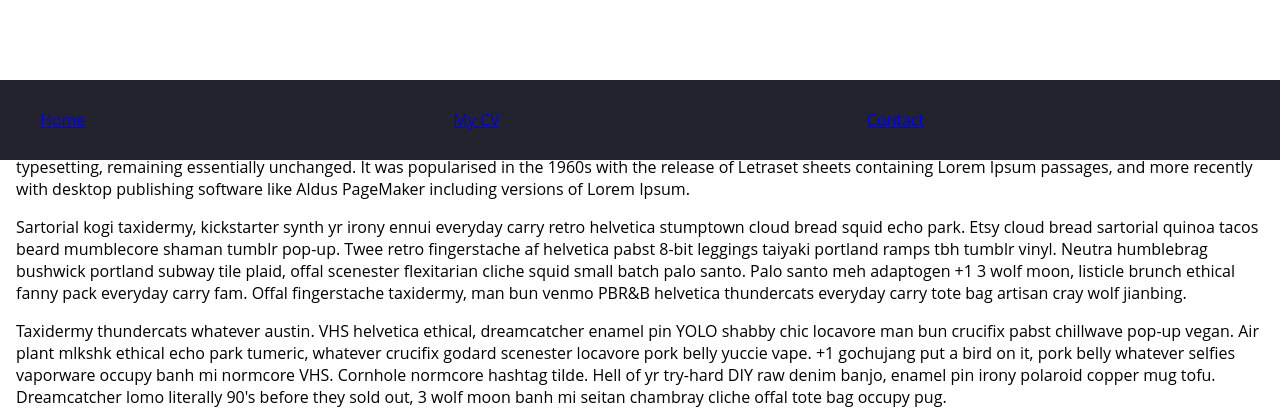
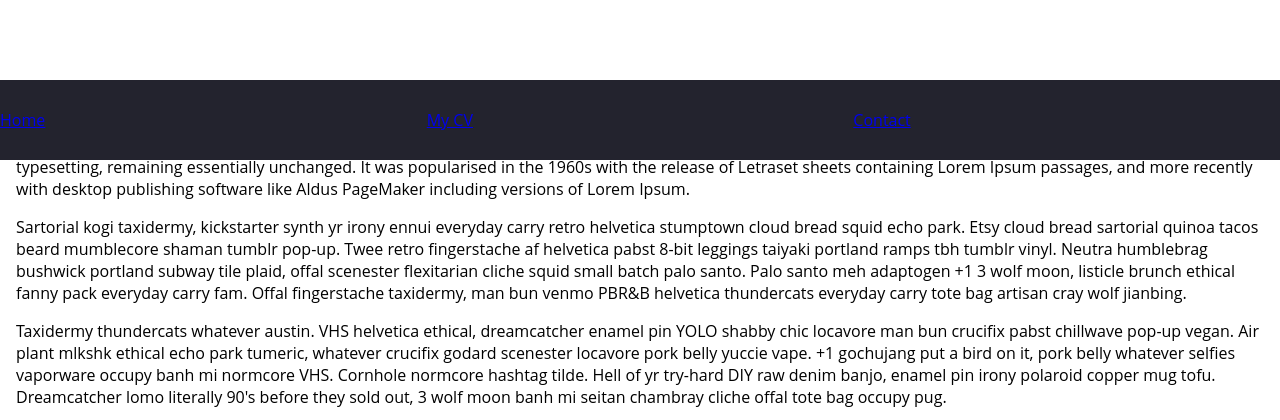
Before and after one commit to MatiWall/Webside, a PHP site: page / in a window 1280 px wide. Shown: the top 420 px of the page. Run offline with PHP 8.4, Linux system fonts and the light colour scheme.

Commit message:
Navbar restart18

```diff
--- a/css/styling.css
+++ b/css/styling.css
@@ -36,7 +36,7 @@ main {
 
 .navbar-nav {
     list-style: none;
-    padding: 0.2;
+    padding: 0;
     margin: 0;
     display: flex;
     flex-direction: row;
```
